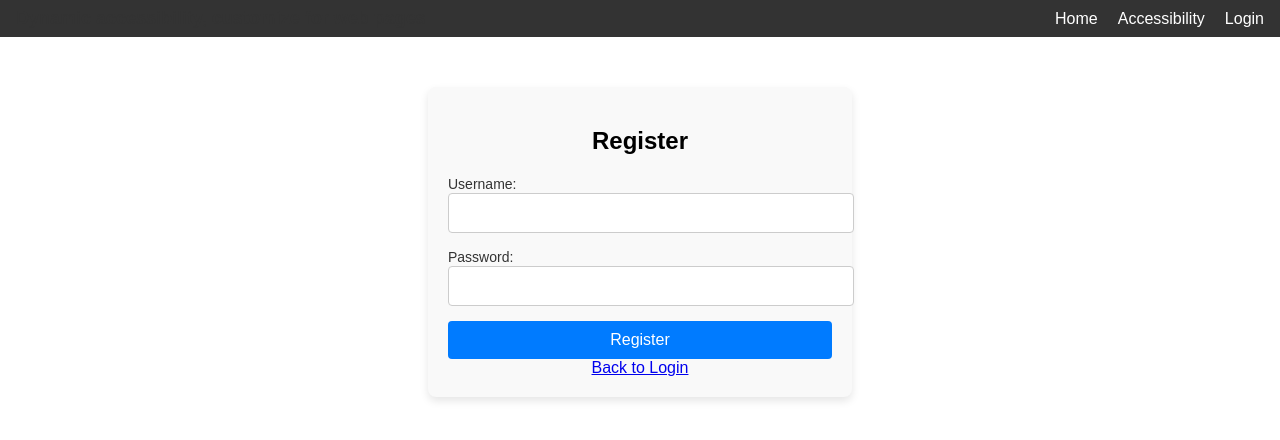
After one commit to UP2017562/Final-Year, a Node server app: page /register in a window 1280 px wide. The commit adds this page. Shown: the top 440 px of the page. Run offline with Node 20, Linux system fonts and the light colour scheme; some libraries are stand-ins or nearby versions.

Commit message:
register completed
the register of a new user is completed and then are able to have their own accessibility data

```diff
--- a/website/mywebsiteapp.js
+++ b/website/mywebsiteapp.js
@@ -187,6 +187,39 @@ app.post('/login', (req, res) => {
 });
 
 //--------------------
+// REGISTER PAGE
+//--------------------
+app.get('/register', (req, res) => {
+    const model = {
+        style: "register.css",
+        isLoggedIn: req.session.isLoggedIn
+    };
+    res.render('register.handlebars', model);
+});
+
+app.post('/register', (req, res) => {
+    const { username, password } = req.body;
+
+    db.run("INSERT INTO users (username, password) VALUES (?, ?)", [username, password], function (error) {
+        if (error) {
+            console.error("Database error: ", error);
+            return res.redirect('/register');
+        }
+
+        const userId = this.lastID; // Get the ID of the newly inserted user
+
+        // Insert default preferences for the new user
+        db.run("INSERT INTO preferences (pref_uid, font_style, font_size, font_colour, images_to_text, colour_contrast) VALUES (?, ?, ?, ?, ?, ?)",
+            [userId, "arial-sans", 8, "White", 0, 0], (error) => {
+                if (error) {
+                    console.error("Error inserting default preferences: ", error);
+                }
+                res.redirect('/login');
+            });
+    });
+});
+
+//--------------------
 // LOGOUT PAGE
 //--------------------
 app.get('/logout', (req, res) => {
--- /dev/null
+++ b/website/public/css/register.css
@@ -0,0 +1,99 @@
+body {
+    margin: 0;
+    font-family: Arial, sans-serif;
+  }
+
+.register-container {
+    width: 30%;
+    margin: 50px auto;
+    padding: 20px;
+    background-color: #f9f9f9;
+    border-radius: 8px;
+    box-shadow: 0 4px 8px rgba(0, 0, 0, 0.1);
+    text-align: center;
+  }
+
+  .register-container h1 {
+    font-size: 24px;
+    margin-bottom: 20px;
+  }
+
+  .register-form {
+    display: flex;
+    flex-direction: column;
+    gap: 15px;
+  }
+
+  .form-group {
+    text-align: left;
+  }
+
+  label {
+    font-size: 14px;
+    color: #333;
+  }
+
+  input[type="text"], input[type="password"] {
+    width: 100%;
+    padding: 10px;
+    border: 1px solid #ccc;
+    border-radius: 4px;
+    font-size: 16px;
+  }
+
+  .register-button {
+    padding: 10px;
+    font-size: 16px;
+    background-color: #007BFF;
+    color: white;
+    border: none;
+    border-radius: 4px;
+    cursor: pointer;
+    transition: background-color 0.3s;
+  }
+
+  .register-button:hover {
+    background-color: #0056b3;
+  }
+
+
+
+/* --------------------------- */
+/* THIS IS FOR MENU NAVIGATION */
+/* --------------------------- */
+
+.navbar {
+    display: flex;
+    justify-content: space-between;
+    align-items: center;
+    background-color: #333;
+    color: white;
+    padding: 0.5rem 1rem;
+  }
+
+  .navbar .title {
+    font-size: 18px;
+    font-weight: bold;
+  }
+
+  .navbar .tabs {
+    list-style: none;
+    display: flex;
+    margin: 0;
+    padding: 0;
+  }
+
+  .navbar .tabs li {
+    margin-left: 20px;
+  }
+
+  .navbar .tabs a {
+    color: white;
+    text-decoration: none;
+    font-size: 16px;
+  }
+
+  .navbar .tabs a:hover {
+    text-decoration: underline;
+    color: #ddd;
+  }
--- a/website/views/login.handlebars
+++ b/website/views/login.handlebars
@@ -11,4 +11,5 @@
         </div>
         <button type="submit" class="login-button">Login</button>
     </form>
+    <a href="/register" class="register-link">Register</a>
 </section>
--- /dev/null
+++ b/website/views/register.handlebars
@@ -0,0 +1,15 @@
+<section class="register-container">
+    <h1>Register</h1>
+    <form action="/register" method="post" class="register-form">
+        <div class="form-group">
+            <label for="username">Username:</label>
+            <input type="text" id="username" name="username" required>
+        </div>
+        <div class="form-group">
+            <label for="password">Password:</label>
+            <input type="password" id="password" name="password" required>
+        </div>
+        <button type="submit" class="register-button">Register</button>
+    </form>
+    <a href="/login" class="login-link">Back to Login</a>
+</section>
```
